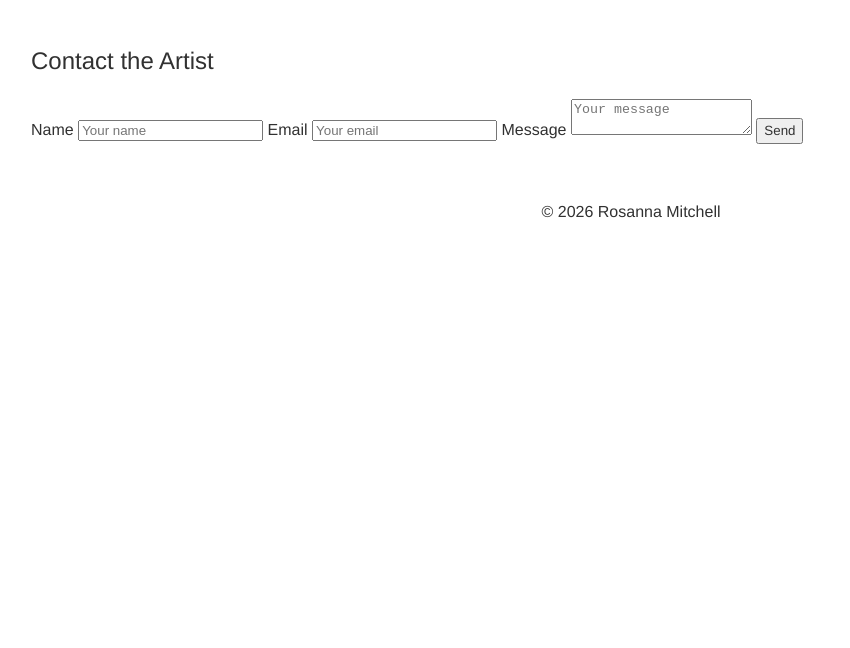
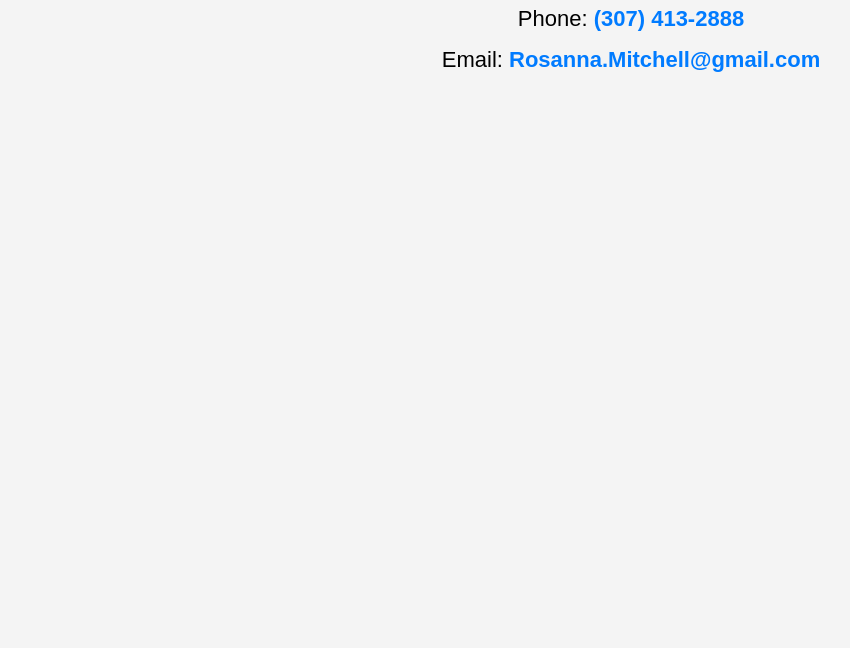
Before and after one commit to JaimeMitchell/rosannamitchellart, a plain HTML site: page contact.html in a window 1280 px wide. Shown: the part 152-800 px from the top of the page, without its empty margins (9-859 px from the left). Drawn offline with Linux system fonts and the light colour scheme.

Commit message:
Revamp contact.html with new layout and styles
Updated the contact page layout and styling.

```diff
--- a/contact.html
+++ b/contact.html
@@ -1,42 +1,56 @@
 <!DOCTYPE html>
 <html lang="en">
 <head>
-  <meta charset="UTF-8">
-  <meta name="viewport" content="width=device-width, initial-scale=1">
-  <title>Contact - Rosanna Mitchell</title>
-  <link rel="stylesheet" href="assets/css/style.css">
+    <meta charset="UTF-8">
+    <title>Contact Us</title>
+    <meta name="viewport" content="width=device-width, initial-scale=1.0">
+    <style>
+        body {
+            font-family: Arial, sans-serif;
+            background-color: #f4f4f4;
+            margin: 0;
+            padding: 0;
+            text-align: center;
+        }
+        .container {
+            margin-top: 100px;
+        }
+        h1 {
+            color: #333;
+        }
+        .contact-info {
+            font-size: 22px;
+            margin-top: 20px;
+        }
+        a {
+            color: #007BFF;
+            text-decoration: none;
+            font-weight: bold;
+        }
+        a:hover {
+            text-decoration: underline;
+        }
+        .item {
+            margin: 15px 0;
+        }
+    </style>
 </head>
 <body>
-<header>
-  <h1>Rosanna Mitchell</h1>
-  <span class="main-menu-toggle" aria-label="Open menu" tabindex="0">&#9776;</span>
-  <nav>
-    <ul>
-      <li><a href="index.html">Home</a></li>
-      <li><a href="gallery.html">Gallery</a></li>
-      <li><a href="workshops.html">Workshops</a></li>
-      <li><a href="about.html">About</a></li>
-      <li><a href="contact.html">Contact</a></li>
-    </ul>
-  </nav>
-</header>
-<main>
-  <section class="contact-page">
-    <h2>Contact the Artist</h2>
-    <form>
-      <label for="name">Name</label>
-      <input type="text" id="name" name="name" placeholder="Your name">
-      <label for="email">Email</label>
-      <input type="email" id="email" name="email" placeholder="Your email">
-      <label for="message">Message</label>
-      <textarea id="message" name="message" placeholder="Your message"></textarea>
-      <button type="submit">Send</button>
-    </form>
-  </section>
-</main>
-<footer>
-  <p>&copy; 2026 Rosanna Mitchell</p>
-</footer>
-<script src="assets/js/script.js"></script>
+    <div class="container">
+        <h1>Contact Us</h1>
+
+        <div class="contact-info">
+            <div class="item">
+                Phone: <a href="tel:3074132888">(307) 413-2888</a>
+            </div>
+
+            <div class="item">
+                Email: <a href="mailto:Rosanna.Mitchell@gmail.com">
+                    Rosanna.Mitchell@gmail.com
+                </a>
+            </div>
+        </div>
+
+    </div>
 </body>
 </html>
```
